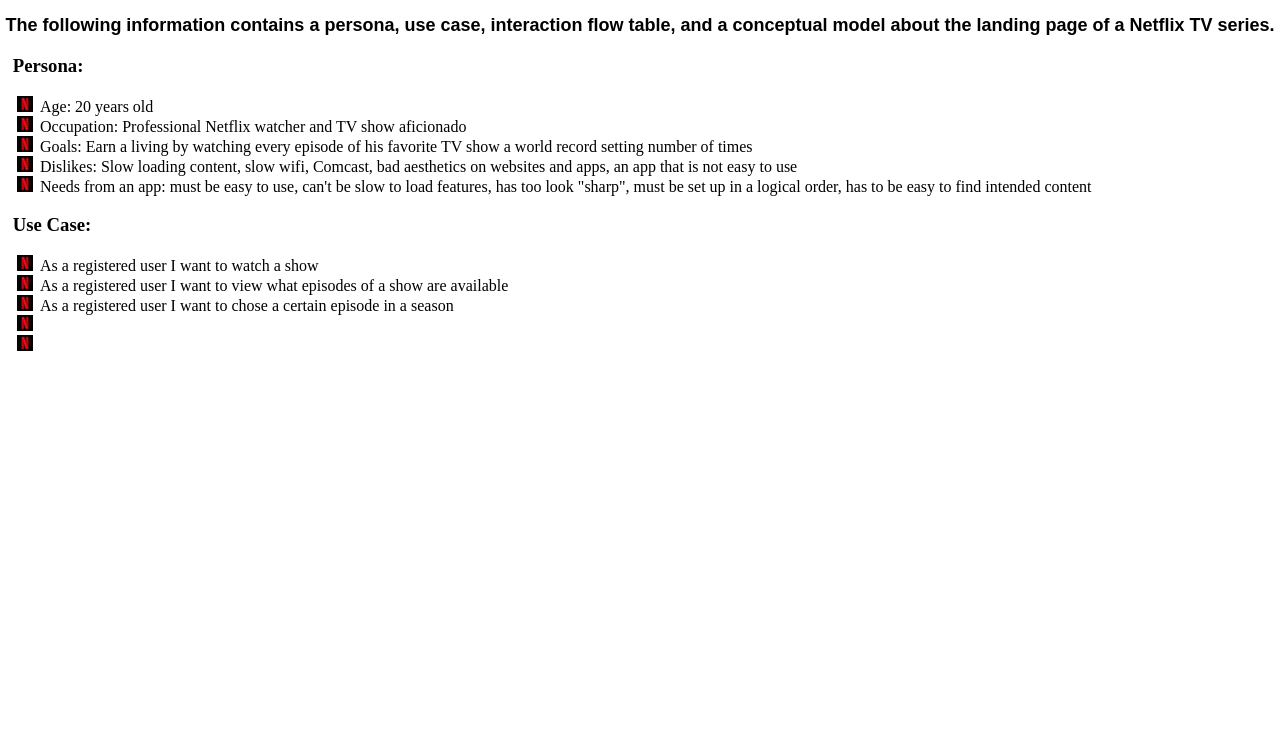
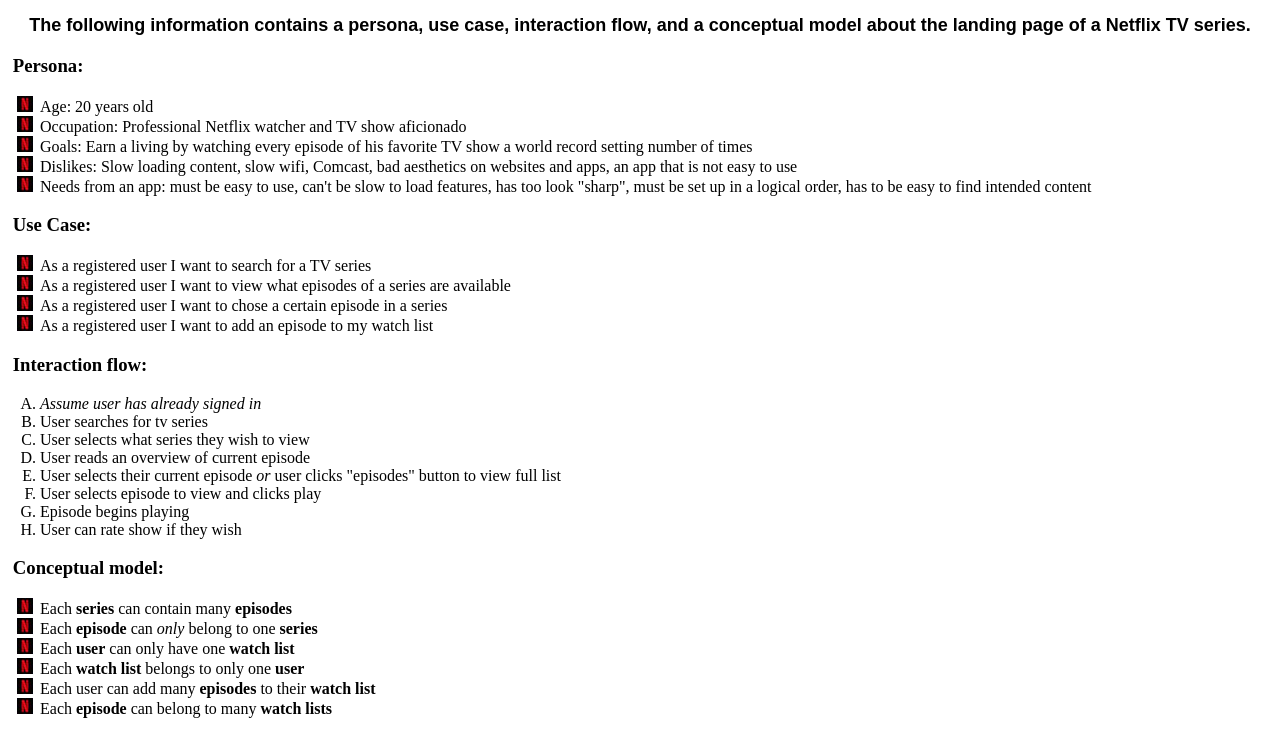
Before and after one commit to ttalcott/netflix-tv-show, a PHP site: page / in a window 1280 px wide. Shown: the part 139-873 px from the top of the page. Before the commit the page ends 490 px from the top, so only its background shows below. Run offline with PHP 8.4, Linux system fonts and the light colour scheme.

Commit message:
added interaction flow and conceptual model

```diff
--- a/index.php
+++ b/index.php
@@ -13,7 +13,7 @@
 			</h1>
 		</header>
 		<main>
-			<h2>The following information contains a persona, use case, interaction flow table, and a conceptual model about the landing page of a Netflix TV series.
+			<h2>The following information contains a persona, use case, interaction flow, and a conceptual model about the landing page of a Netflix TV series.
 			</h2>
 			<h3>
 				Persona:
@@ -29,11 +29,34 @@
 				Use Case:
 			</h3>
 			<ul class="use-case">
-				<li>As a registered user I want to watch a show</li>
-				<li>As a registered user I want to view what episodes of a show are available</li>
-				<li>As a registered user I want to chose a certain episode in a season</li>
-				<li></li>
-				<li></li>
+				<li>As a registered user I want to search for a TV series</li>
+				<li>As a registered user I want to view what episodes of a series are available</li>
+				<li>As a registered user I want to chose a certain episode in a series</li>
+				<li>As a registered user I want to add an episode to my watch list</li>
+			</ul>
+			<h3>
+				Interaction flow:
+			</h3>
+			<ol class="upper-alpha">
+				<li><em>Assume user has already signed in</em></li>
+				<li>User searches for tv series</li>
+				<li>User selects what series they wish to view</li>
+				<li>User reads an overview of current episode</li>
+				<li>User selects their current episode <em>or</em> user clicks "episodes" button to view full list</li>
+				<li>User selects episode to view and clicks play</li>
+				<li>Episode begins playing</li>
+				<li>User can rate show if they wish</li>
+			</ol>
+			<h3>
+				Conceptual model:
+			</h3>
+			<ul class="use-case">
+				<li>Each <strong>series</strong> can contain many <strong>episodes</strong></li>
+				<li>Each <strong>episode</strong> can <em>only</em> belong to one <strong>series</strong></li>
+				<li>Each <strong>user</strong> can only have one <strong>watch list</strong></li>
+				<li>Each <strong>watch list</strong> belongs to only one <strong>user</strong></li>
+				<li>Each user can add many <strong>episodes</strong> to their <strong>watch list</strong></li>
+				<li>Each <strong>episode</strong> can belong to many <strong>watch lists</strong></li>
 			</ul>
 		</main>
 	</body>
```
